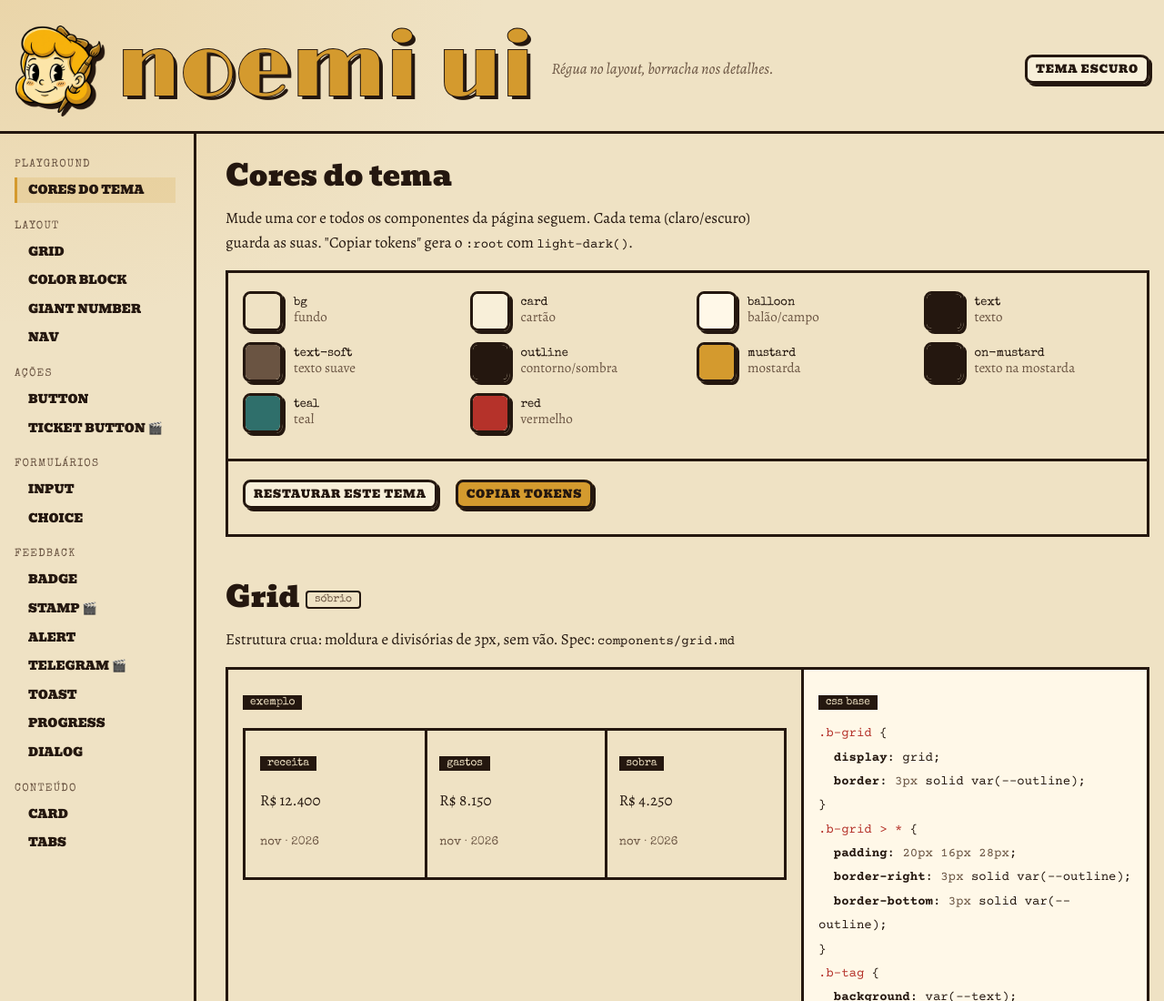
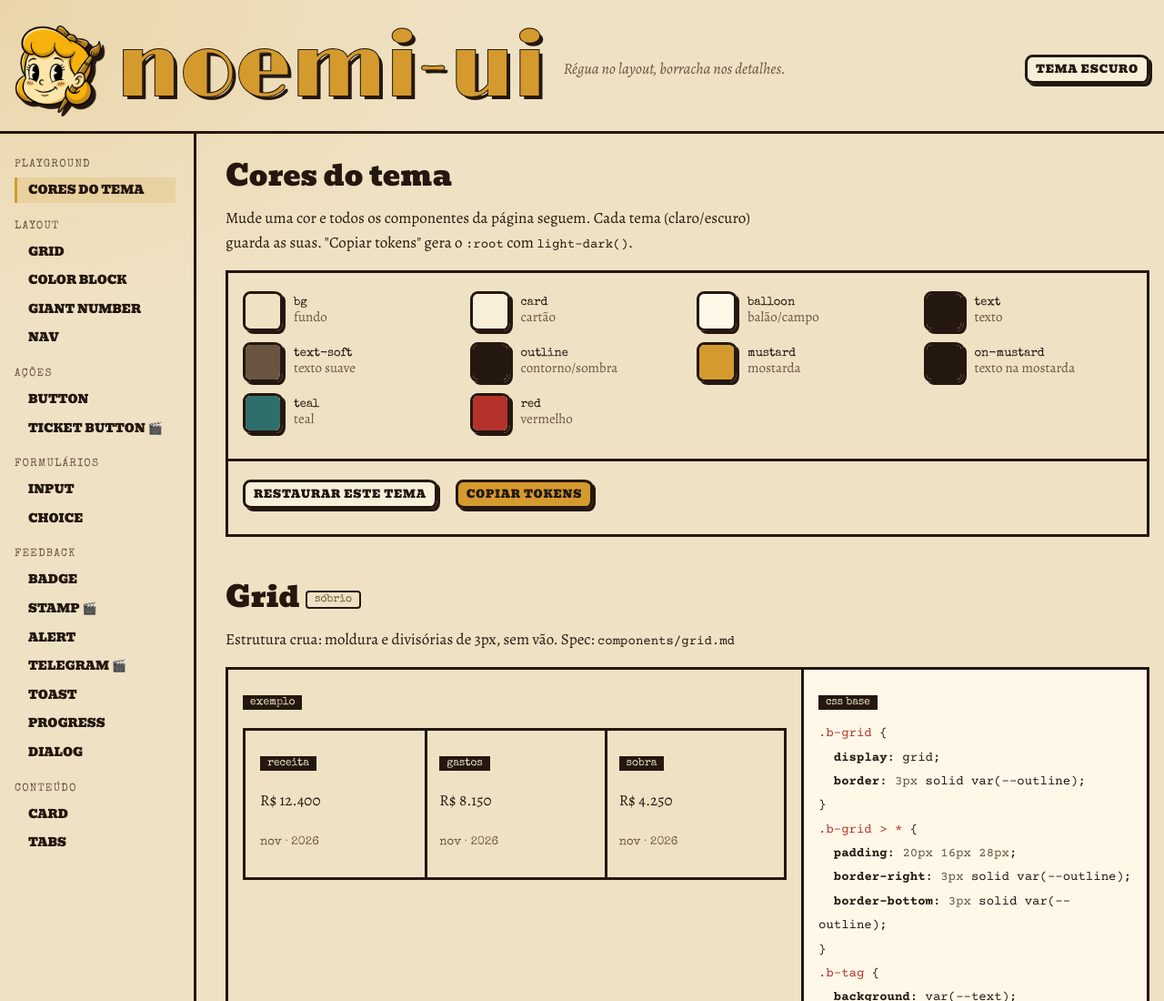
Before and after one commit to stanleygomes/genesis, a plain HTML site: page artifacts/bruca-ui/index.html in a window 1280 px wide. Shown: the top 1100 px of the page at 91% size. Drawn offline with Linux system fonts and the light colour scheme.

Commit message:
style(artifacts): usa noemi-ui como título da galeria

```diff
--- a/artifacts/bruca-ui/index.html
+++ b/artifacts/bruca-ui/index.html
@@ -3,7 +3,7 @@
 <head>
   <meta charset="utf-8">
   <meta name="viewport" content="width=device-width, initial-scale=1, viewport-fit=cover">
-  <title>noemi ui</title>
+  <title>noemi-ui</title>
   <link rel="icon" href="favicon.png">
   <link rel="stylesheet" href="bruca.css">
   <link rel="stylesheet" href="gallery.css">
@@ -25,7 +25,7 @@
   <header class="top">
     <div class="brand">
       <img class="brand__face" src="noemi.png" alt="" width="96" height="96">
-      <h1 class="logo">noemi ui</h1>
+      <h1 class="logo">noemi-ui</h1>
     </div>
     <p class="tagline">Régua no layout, borracha nos detalhes.</p>
     <button class="btn btn--neutral btn--sm" type="button" id="theme">Tema escuro</button>
```
